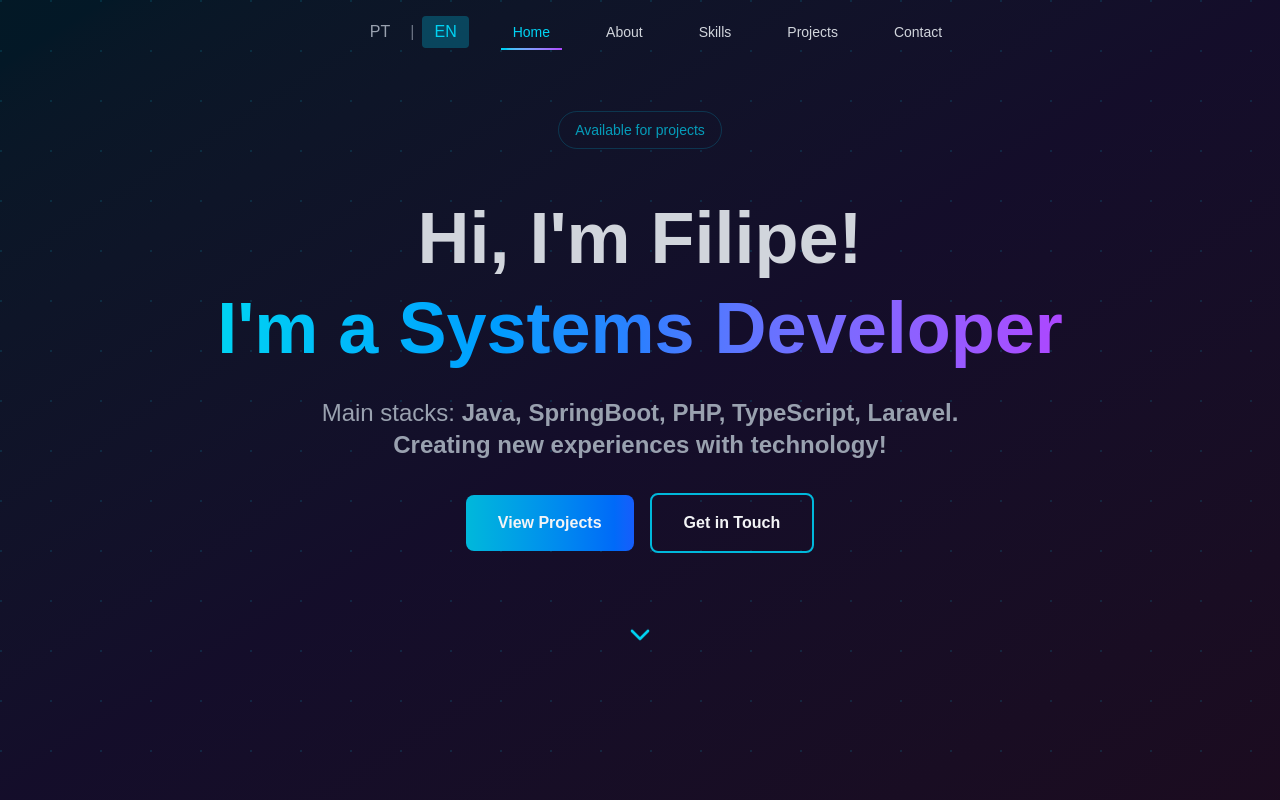
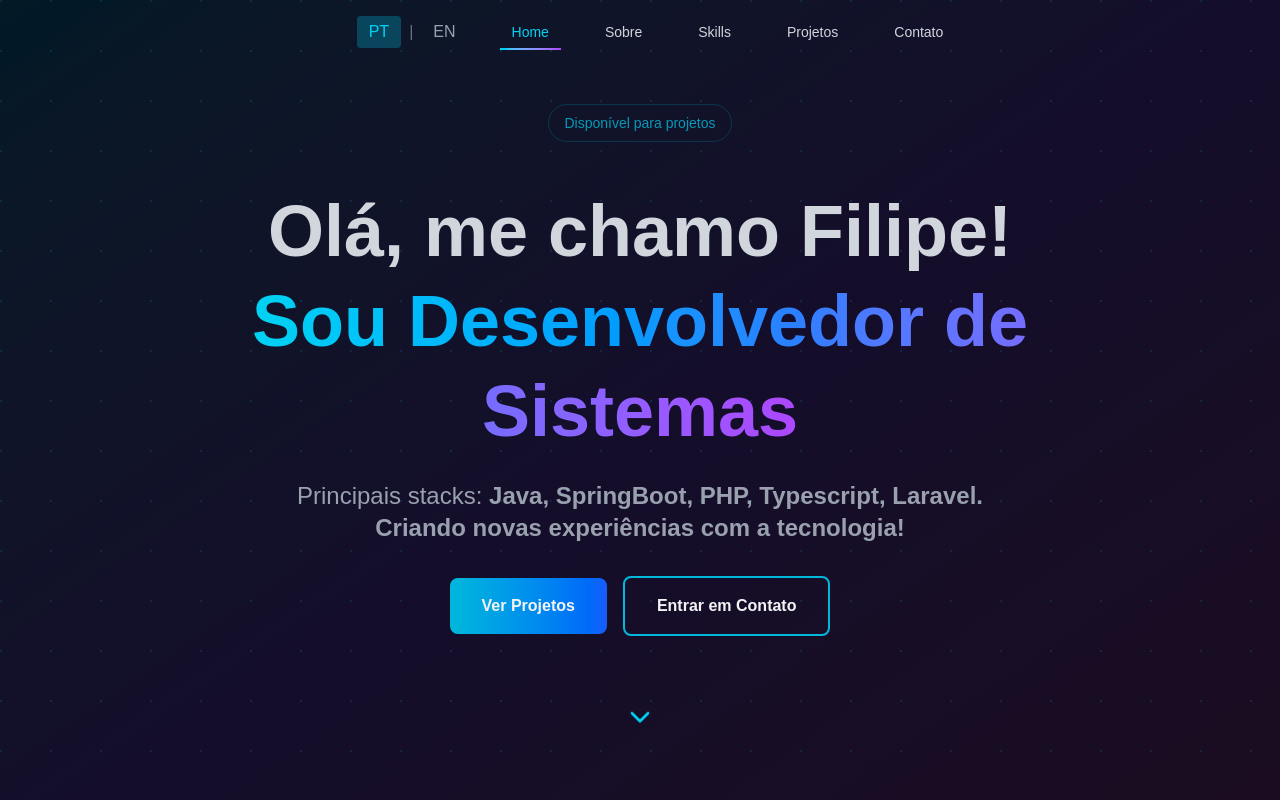
Before and after one commit to filipeFerreira7/portfolio-filipeFerreira, a Next.js app: page / in a window 1280 px wide. Shown: the top 800 px of the page. Built offline with nearby package versions, Linux system fonts and the light colour scheme.

Commit message:
tentativa de alterar o useEffect

```diff
--- a/src/app/portfolio-client.tsx
+++ b/src/app/portfolio-client.tsx
@@ -1,15 +1,17 @@
 "use client";
-import '@/i18n/i18n';
+
+import { useEffect, useState, useRef } from "react";
+import i18n from "@/i18n/i18n";
+import { useTranslation } from "react-i18next";
 import Image from "next/image";
-import React, { useState, useEffect, useRef } from "react";
+
+
 import { Swiper, SwiperSlide } from "swiper/react";
 import { Navigation, Pagination, Autoplay } from "swiper/modules";
 import 'swiper/css';
 import 'swiper/css/navigation';
 import 'swiper/css/pagination';
 
-
-export const dynamic = 'force-dynamic';
 
 import {
   ChevronDown,
@@ -20,7 +22,7 @@ import {
   Database,
   Scroll,
 } from "lucide-react";
-import { useTranslation } from 'react-i18next';
+
 
 const featuredProjects = [
   {
@@ -82,7 +84,7 @@ const ScrollReveal = ({ children, className = "", delay = 1 }: {
 };
 
 const Portfolio = () => {
-  const { t, i18n } = useTranslation();
+  const { t } = useTranslation();
   const [isClient, setIsClient] = useState(false);
 
   const [currentLanguage, setCurrentLanguage] = useState('pt');
@@ -91,6 +93,9 @@ const Portfolio = () => {
   const [isMenuOpen, setIsMenuOpen] = useState(false);
 
   useEffect(() => {
+    if(!i18n.isInitialized) {
+        i18n.init();
+    }
     setIsClient(true);
     setCurrentLanguage(i18n.language || 'pt');
 
--- a/src/i18n/i18n.ts
+++ b/src/i18n/i18n.ts
@@ -1,25 +1,25 @@
-import i18n from 'i18next';
-import { initReactI18next } from 'react-i18next';
-import LanguageDetector from 'i18next-browser-languagedetector';
-import HttpBackend from 'i18next-http-backend';
+import i18n from "i18next";
+import { initReactI18next } from "react-i18next";
 
-i18n
-  .use(HttpBackend)
-  .use(LanguageDetector)
-  .use(initReactI18next)
-  .init({
-    fallbackLng: 'pt',
-    supportedLngs: ['pt', 'en'], // idiomas suportados
+// ✅ IMPORTA DIRETO (obrigatório na Vercel)
+import pt from "./locales/pt/translation.json";
+import en from "./locales/en/translation.json";
+
+if (!i18n.isInitialized) {
+  i18n.use(initReactI18next).init({
+    resources: {
+      pt: { translation: pt },
+      en: { translation: en },
+    },
+    lng: "pt",
+    fallbackLng: "pt",
     interpolation: {
       escapeValue: false,
     },
-    backend: {
-      loadPath: '/locales/{{lng}}/translation.json', // arquivos em public/locales
-    },
-    detection: {
-      order: ['localStorage', 'navigator', 'htmlTag'],
-      caches: ['localStorage'],
+    react: {
+      useSuspense: false,
     },
   });
+}
 
 export default i18n;
```
Also changed, not shown: src/i18n/locales/en/translation.json (renamed from public/locales/en/translation.json), src/i18n/locales/pt/translation.json (renamed from public/locales/pt/translation.json).
